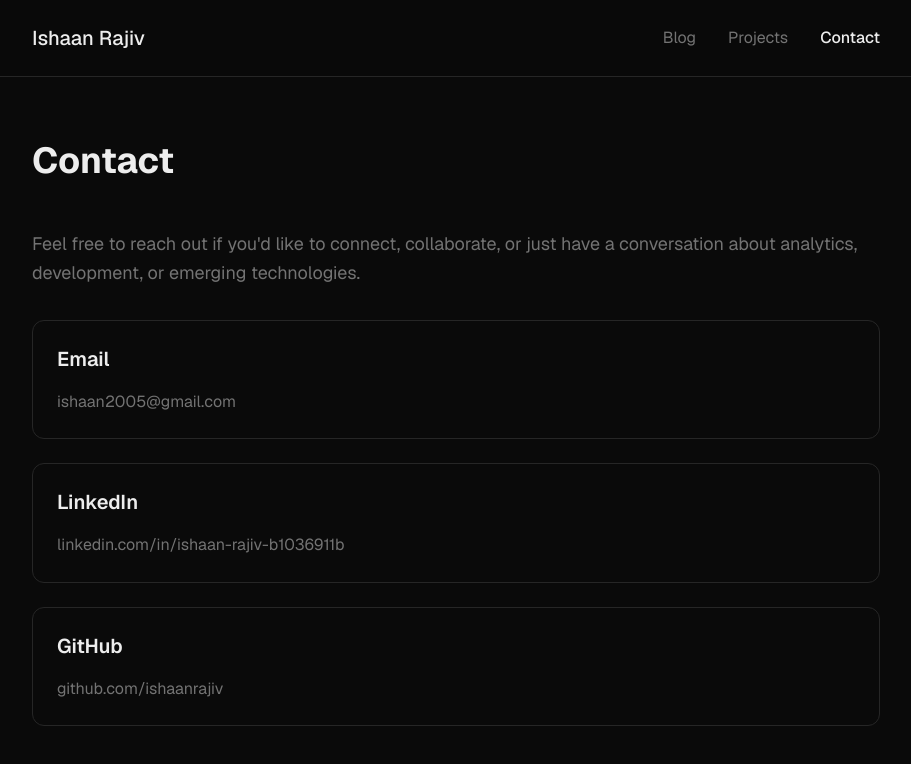
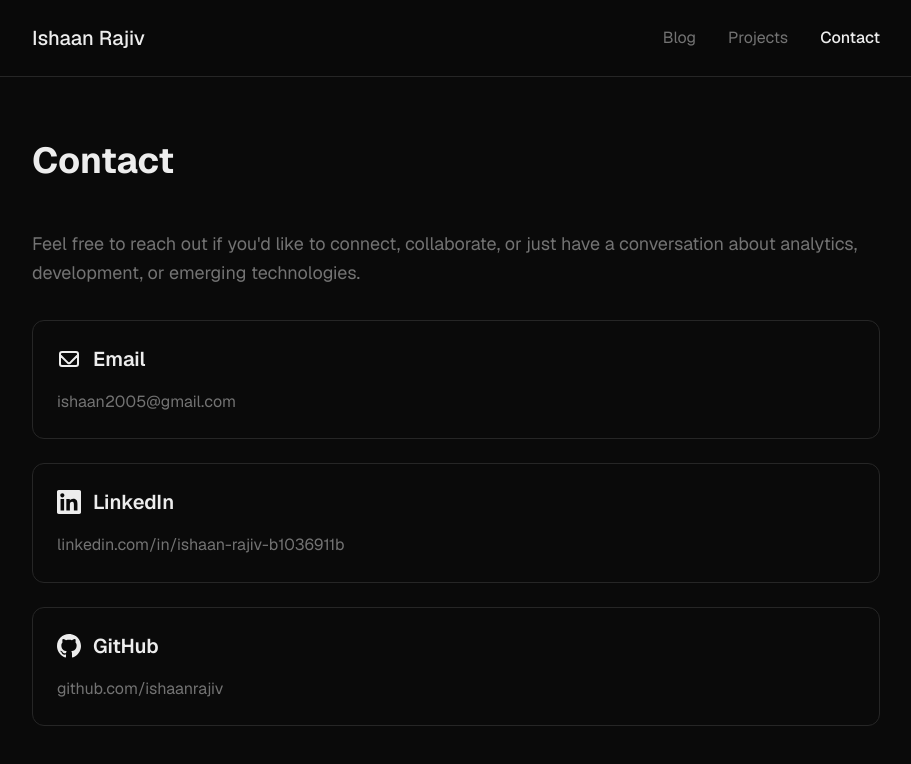
Before and after one commit to ishaanrajiv/personal-website, a Next.js app: page /contact in a window 1280 px wide. Shown: the top 764 px of the page, without its empty margins (184-1095 px from the left). Built offline with nearby package versions, Linux system fonts and the light colour scheme.

Commit message:
Enhance Contact Page layout with icons and update site title
- Added icons next to Email, LinkedIn, and GitHub headings for improved visual appeal.
- Updated the site title in site.yaml to "Ishaan Rajiv" for better personalization.

```diff
--- a/app/contact/page.tsx
+++ b/app/contact/page.tsx
@@ -37,7 +37,12 @@ export default function ContactPage() {
 
           <div className="space-y-6">
             <div className="border border-[#262626] rounded-xl p-6">
-              <h2 className="text-xl font-semibold mb-4">Email</h2>
+              <div className="flex items-center gap-3 mb-4">
+                <svg className="w-6 h-6" fill="none" stroke="currentColor" viewBox="0 0 24 24">
+                  <path strokeLinecap="round" strokeLinejoin="round" strokeWidth={2} d="M3 8l7.89 7.89a2 2 0 002.22 0L21 8M5 19h14a2 2 0 002-2V7a2 2 0 00-2-2H5a2 2 0 00-2 2v10a2 2 0 002 2z"/>
+                </svg>
+                <h2 className="text-xl font-semibold">Email</h2>
+              </div>
               <a
                 href={`mailto:${siteConfig.site.contact.email}`}
                 className="text-[#737373] hover:text-[#ededed] transition-colors"
@@ -47,7 +52,12 @@ export default function ContactPage() {
             </div>
 
             <div className="border border-[#262626] rounded-xl p-6">
-              <h2 className="text-xl font-semibold mb-4">LinkedIn</h2>
+              <div className="flex items-center gap-3 mb-4">
+                <svg className="w-6 h-6" fill="currentColor" viewBox="0 0 24 24">
+                  <path d="M20.447 20.452h-3.554v-5.569c0-1.328-.027-3.037-1.852-3.037-1.853 0-2.136 1.445-2.136 2.939v5.667H9.351V9h3.414v1.561h.046c.477-.9 1.637-1.85 3.37-1.85 3.601 0 4.267 2.37 4.267 5.455v6.286zM5.337 7.433c-1.144 0-2.063-.926-2.063-2.065 0-1.138.92-2.063 2.063-2.063 1.14 0 2.064.925 2.064 2.063 0 1.139-.925 2.065-2.064 2.065zm1.782 13.019H3.555V9h3.564v11.452zM22.225 0H1.771C.792 0 0 .774 0 1.729v20.542C0 23.227.792 24 1.771 24h20.451C23.2 24 24 23.227 24 22.271V1.729C24 .774 23.2 0 22.222 0h.003z"/>
+                </svg>
+                <h2 className="text-xl font-semibold">LinkedIn</h2>
+              </div>
               <a
                 href={siteConfig.site.contact.linkedin}
                 target="_blank"
@@ -59,7 +69,12 @@ export default function ContactPage() {
             </div>
 
             <div className="border border-[#262626] rounded-xl p-6">
-              <h2 className="text-xl font-semibold mb-4">GitHub</h2>
+              <div className="flex items-center gap-3 mb-4">
+                <svg className="w-6 h-6" fill="currentColor" viewBox="0 0 24 24">
+                  <path d="M12 0c-6.626 0-12 5.373-12 12 0 5.302 3.438 9.8 8.207 11.387.599.111.793-.261.793-.577v-2.234c-3.338.726-4.033-1.416-4.033-1.416-.546-1.387-1.333-1.756-1.333-1.756-1.089-.745.083-.729.083-.729 1.205.084 1.839 1.237 1.839 1.237 1.07 1.834 2.807 1.304 3.492.997.107-.775.418-1.305.762-1.604-2.665-.305-5.467-1.334-5.467-5.931 0-1.311.469-2.381 1.236-3.221-.124-.303-.535-1.524.117-3.176 0 0 1.008-.322 3.301 1.23.957-.266 1.983-.399 3.003-.404 1.02.005 2.047.138 3.006.404 2.291-1.552 3.297-1.23 3.297-1.23.653 1.653.242 2.874.118 3.176.77.84 1.235 1.911 1.235 3.221 0 4.609-2.807 5.624-5.479 5.921.43.372.823 1.102.823 2.222v3.293c0 .319.192.694.801.576 4.765-1.589 8.199-6.086 8.199-11.386 0-6.627-5.373-12-12-12z"/>
+                </svg>
+                <h2 className="text-xl font-semibold">GitHub</h2>
+              </div>
               <a
                 href={siteConfig.site.contact.github}
                 target="_blank"
--- a/content/site.yaml
+++ b/content/site.yaml
@@ -7,7 +7,8 @@ site:
 
   # Hero section
   hero:
-    title: "Analytics Lead building data-driven products and exploring emerging technologies"
+    # title: "Analytics Lead building data-driven products and exploring emerging technologies"
+    title: "Ishaan Rajiv"
     subtitle: "10+ years in product analytics across top companies like DB Digital, Hike, and Flipkart. Currently exploring iOS development and AI/ML applications."
 
   # About section
```
